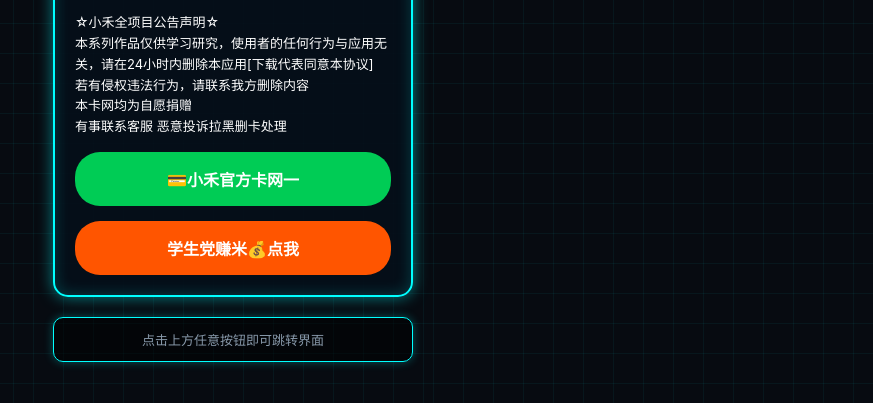
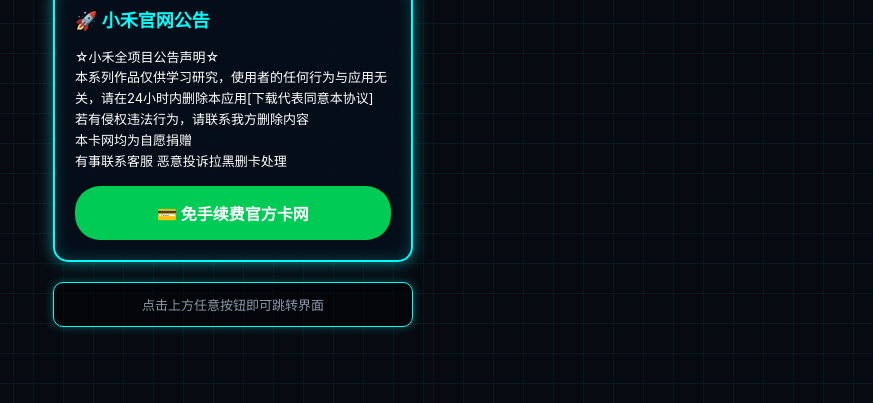
Before and after one commit to xhxh080822/xhxh080822.github.io, a plain HTML site: page index.html in a window 1280 px wide. Shown: the part 277-680 px from the top of the page, without its empty margins (407-1280 px from the left). Drawn offline with Linux system fonts and the light colour scheme.

Commit message:
Add files via upload

```diff
--- a/index.html
+++ b/index.html
@@ -137,7 +137,7 @@
             </div>
 
             <!-- 按钮组 -->
-<a href="https://q3g.66url.cn/d6i" class="btn btn-green">💳小禾官方卡网一</a>            <a href="https://drive.uc.cn/s/886e84f50f834?public=1" class="btn btn-orange">学生党赚米💰点我</a>
+            <a href="https://k.08ka.top/Lbj" class="btn btn-green">💳 免手续费官方卡网</a>
         </div>
 
         <!-- 底部提示 -->
```
